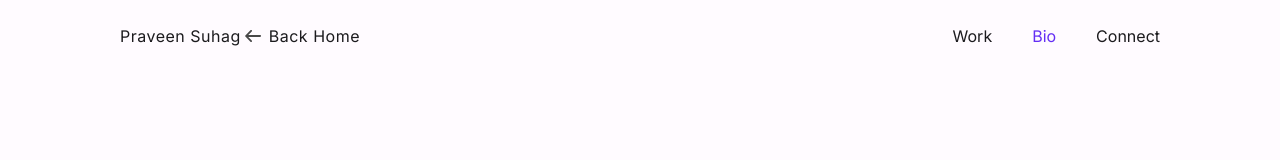
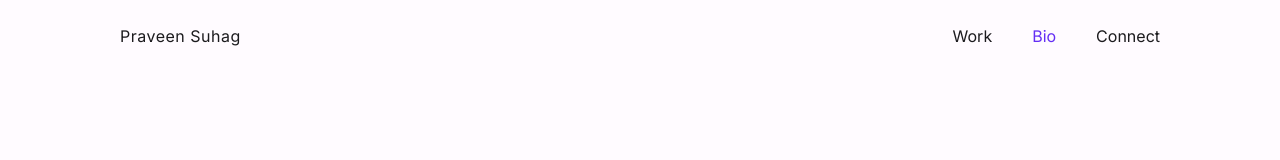
Before and after one commit to p4suhag/portfolio, a Next.js app: page /bio in a window 1280 px wide. Shown: the top 160 px of the page. Built offline with nearby package versions, Linux system fonts and the light colour scheme.

Commit message:
Fix back button issue

```diff
--- a/styles/global.css
+++ b/styles/global.css
@@ -81,9 +81,6 @@ h1, h2, h3, h4, h5 {
   /*min-height: 100vh;*/
 }
 
-.hide {
-	display: none;
-}
 
 
 
@@ -209,6 +206,10 @@ h1, h2, h3, h4, h5 {
 }
 .cross_icon {
 	margin-bottom: 24px;
+}
+
+.hide {
+	display: none;
 }
 
 @media (max-width: 600px) {
```
